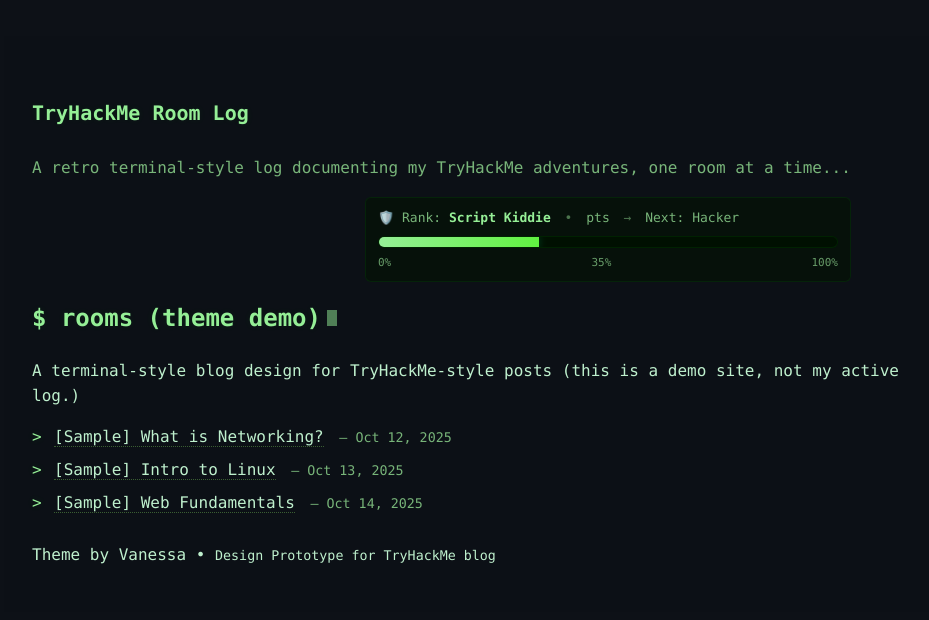
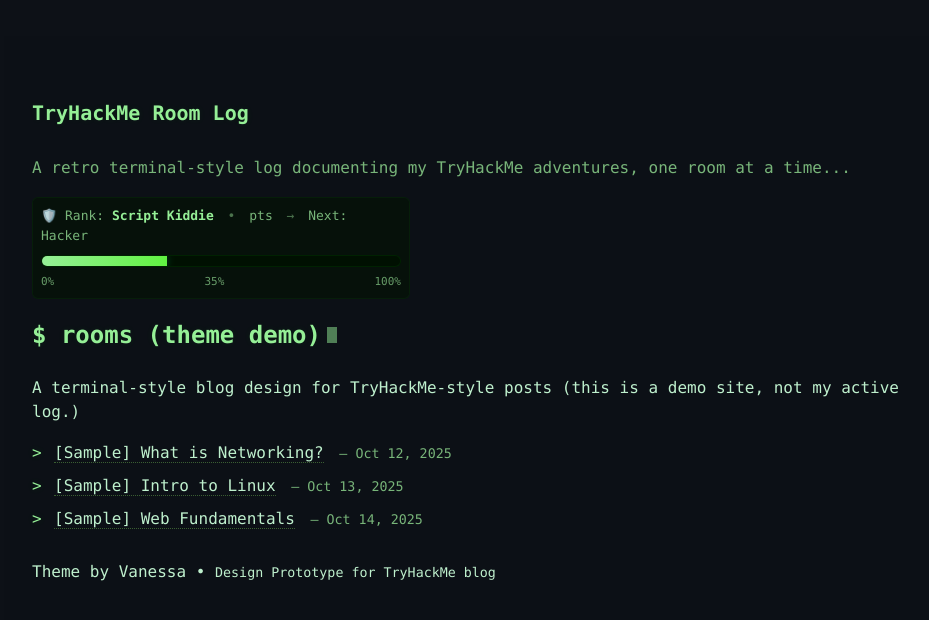
Before and after one commit to vanessa-ayer/tryhackme-log, a Jekyll site: the page built from index.md, in a window 1280 px wide. Shown: the top 620 px of the page, without its empty margins (32-961 px from the left). Built offline with Jekyll 4.4.1, drawn with Linux system fonts in a browser that asks for light colours.

Commit message:
style / left-align rank bar under site header

```diff
--- a/assets/css/custom.css
+++ b/assets/css/custom.css
@@ -4,12 +4,7 @@
 	--accent: #9efc9e; /* refined terminal green */
 	--muted: #7fbf7f; /* keep your muted green tone */
 }
-/* :root {
-	--bg: #000;
-	--fg: #c7f1b0;
-	--accent: #9cff6b;
-	--muted: #7fbf7f;
-} */
+
 body,
 .site {
 	background: var(--bg);
@@ -20,6 +15,7 @@ body,
 }
 .site-header {
 	margin-bottom: 18px;
+	text-align: left;
 }
 .site-title a {
 	color: var(--accent);
@@ -277,13 +273,16 @@ a:hover {
 }
 
 /* ==== TryHackMe Rank Bar ==== */
+
 .rankbar {
 	background: #07120a;
-	border: 1px solid rgba(0, 255, 0, 0.08);
+	border: 1px solid rgba(0, 255, 0, 0.06);
+	padding: 8px;
 	border-radius: 6px;
-	padding: 10px 12px;
-	max-width: 460px;
-	margin: 10px auto 16px;
+	width: 360px;
+	margin: 10px 0;
+	text-align: left; /* ensure inner text aligns left */
+	margin-left: 0;
 }
 
 .rank-meta {
```
